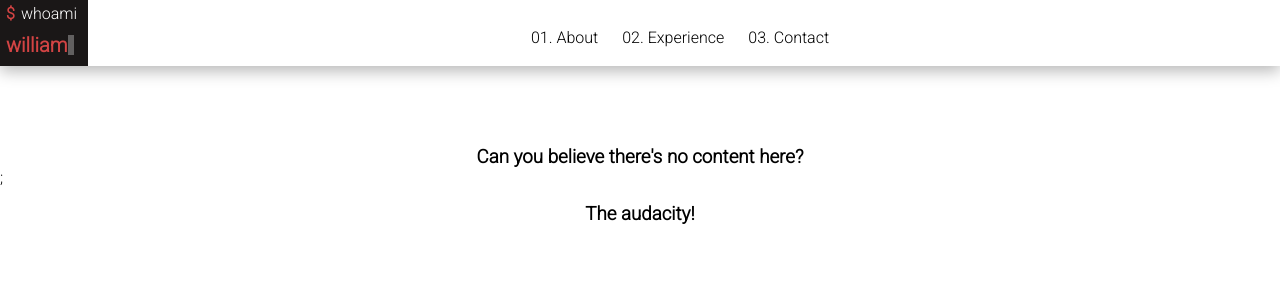
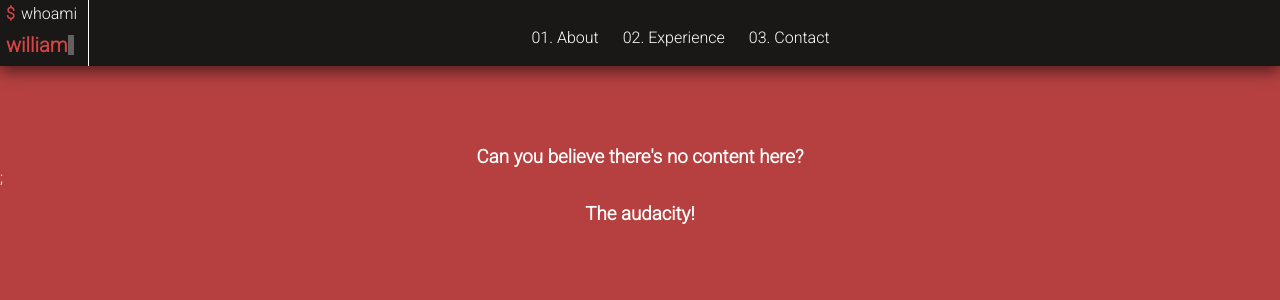
Before and after one commit to wi11ahern/who-am-i, a React (Vite) app: page / in a window 1280 px wide. Shown: the top 300 px of the page. Built offline with nearby package versions, Linux system fonts and the light colour scheme.

Commit message:
Change colors to red and black

```diff
--- a/src/components/layout/header.module.css
+++ b/src/components/layout/header.module.css
@@ -3,7 +3,8 @@
   flex-direction: row;
   width: 100%;
   height: 20%;
-  box-shadow: 0 5px 15px rgba(0, 0, 0, 0.286);
+  box-shadow: 0 5px 15px rgba(0, 0, 0, 0.574);
+  background-color: rgb(26, 23, 23);
 }
 
 .container {
--- a/src/components/layout/main-nav.module.css
+++ b/src/components/layout/main-nav.module.css
@@ -21,5 +21,5 @@
 }
 
 .main-nav li:hover {
-  color: rgb(211, 68, 68);
+  color: var(--red-alt);
 }
--- a/src/components/layout/whoami-logo.module.css
+++ b/src/components/layout/whoami-logo.module.css
@@ -1,5 +1,6 @@
 .terminal {
   background-color: rgb(26, 23, 23);
+  border-right: solid 1px white;
   color: white;
   min-width: 5.5rem;
   height: 100%;
@@ -14,7 +15,7 @@
 .command span {
   margin-right: 6px;
   font-weight: bold;
-  color: rgb(211, 68, 68);
+  color: var(--red-alt);
 }
 
 .stdout {
@@ -26,7 +27,7 @@
 
 .stdout span {
   font-weight: bold;
-  color: rgb(211, 68, 68);
+  color: var(--red-alt);
   font-size: 1.25em;
 }
 
--- a/src/index.css
+++ b/src/index.css
@@ -3,3 +3,13 @@
   padding: 0;
   font-family: "Roboto", sans-serif;
 }
+
+:root {
+  --red: rgb(182, 64, 64);
+  --red-alt: rgb(211, 68, 68);
+}
+
+body {
+  background-color: var(--red);
+  color: white;
+}
```
